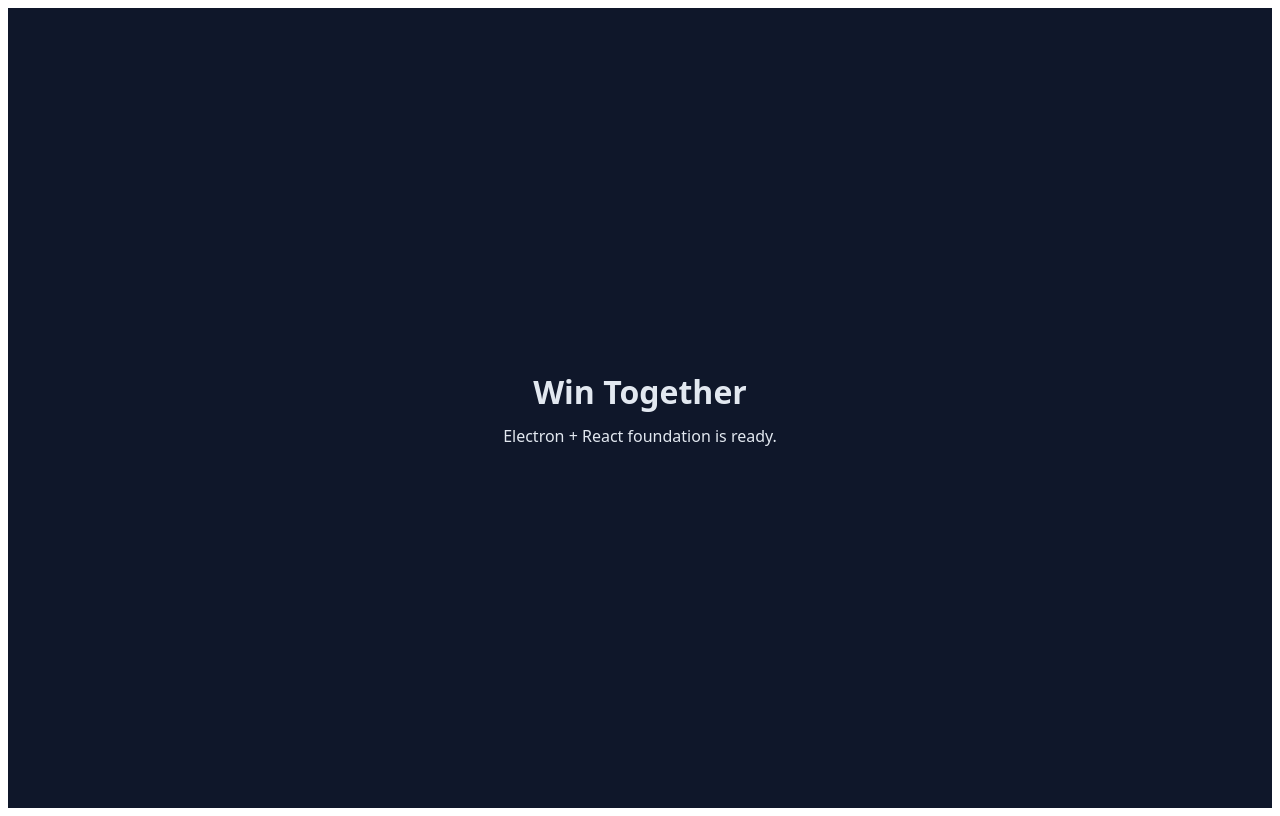
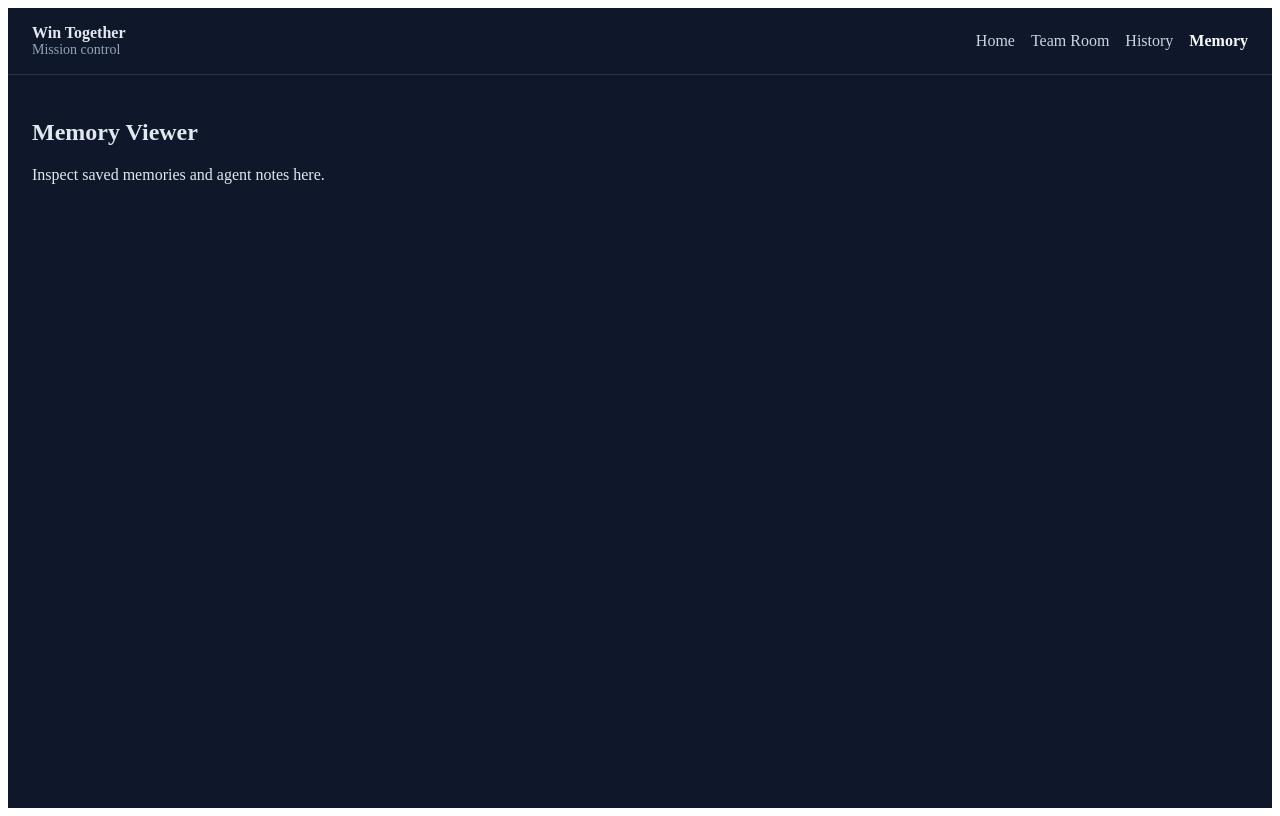
Before and after one commit to Yourset/WinTogether, a React (Vite) app: page /#/memory in a window 1280 px wide. Built offline with nearby package versions, Linux system fonts and the light colour scheme.

Commit message:
feat(renderer): add app shell and route skeleton

```diff
--- a/src/renderer/App.tsx
+++ b/src/renderer/App.tsx
@@ -1,19 +1,21 @@
+import { Navigate, Route, Routes } from "react-router-dom";
+
+import { AppShell } from "./components/layout/AppShell";
+import { HomePage } from "./routes/HomePage";
+import { MemoryViewerPage } from "./routes/MemoryViewerPage";
+import { MissionHistoryPage } from "./routes/MissionHistoryPage";
+import { TeamRoomPage } from "./routes/TeamRoomPage";
+
 export function App() {
   return (
-    <main
-      style={{
-        minHeight: "100vh",
-        display: "grid",
-        placeItems: "center",
-        fontFamily: "system-ui, sans-serif",
-        background: "#0f172a",
-        color: "#e2e8f0",
-      }}
-    >
-      <section style={{ textAlign: "center", padding: "2rem" }}>
-        <h1 style={{ fontSize: "2rem", margin: 0 }}>Win Together</h1>
-        <p style={{ margin: "0.75rem 0 0" }}>Electron + React foundation is ready.</p>
-      </section>
-    </main>
+    <Routes>
+      <Route element={<AppShell />}>
+        <Route index element={<HomePage />} />
+        <Route path="team/:missionId" element={<TeamRoomPage />} />
+        <Route path="history" element={<MissionHistoryPage />} />
+        <Route path="memory" element={<MemoryViewerPage />} />
+        <Route path="*" element={<Navigate replace to="/" />} />
+      </Route>
+    </Routes>
   );
 }
--- /dev/null
+++ b/src/renderer/components/layout/AppShell.tsx
@@ -0,0 +1,54 @@
+import { NavLink, Outlet } from "react-router-dom";
+
+const navLinkStyle = ({ isActive }: { isActive: boolean }) => ({
+  color: isActive ? "#f8fafc" : "#cbd5e1",
+  textDecoration: "none",
+  fontWeight: isActive ? 600 : 400,
+});
+
+export function AppShell() {
+  return (
+    <div
+      style={{
+        minHeight: "100vh",
+        background: "#0f172a",
+        color: "#e2e8f0",
+      }}
+    >
+      <header
+        style={{
+          display: "flex",
+          alignItems: "center",
+          justifyContent: "space-between",
+          gap: "1rem",
+          padding: "1rem 1.5rem",
+          borderBottom: "1px solid rgba(148, 163, 184, 0.2)",
+        }}
+      >
+        <div>
+          <strong>Win Together</strong>
+          <div style={{ fontSize: "0.875rem", color: "#94a3b8" }}>Mission control</div>
+        </div>
+
+        <nav style={{ display: "flex", gap: "1rem", flexWrap: "wrap" }}>
+          <NavLink to="/" style={navLinkStyle} end>
+            Home
+          </NavLink>
+          <NavLink to="/team/demo" style={navLinkStyle}>
+            Team Room
+          </NavLink>
+          <NavLink to="/history" style={navLinkStyle}>
+            History
+          </NavLink>
+          <NavLink to="/memory" style={navLinkStyle}>
+            Memory
+          </NavLink>
+        </nav>
+      </header>
+
+      <main style={{ padding: "1.5rem" }}>
+        <Outlet />
+      </main>
+    </div>
+  );
+}
--- /dev/null
+++ b/src/renderer/routes/HomePage.tsx
@@ -0,0 +1,8 @@
+export function HomePage() {
+  return (
+    <section>
+      <h1>Win Together</h1>
+      <p>Choose a mission to start collaborating.</p>
+    </section>
+  );
+}
--- /dev/null
+++ b/src/renderer/routes/MemoryViewerPage.tsx
@@ -0,0 +1,8 @@
+export function MemoryViewerPage() {
+  return (
+    <section>
+      <h1>Memory Viewer</h1>
+      <p>Inspect saved memories and agent notes here.</p>
+    </section>
+  );
+}
--- /dev/null
+++ b/src/renderer/routes/MissionHistoryPage.tsx
@@ -0,0 +1,8 @@
+export function MissionHistoryPage() {
+  return (
+    <section>
+      <h1>Mission History</h1>
+      <p>Review past missions and outcomes here.</p>
+    </section>
+  );
+}
--- /dev/null
+++ b/src/renderer/routes/TeamRoomPage.tsx
@@ -0,0 +1,8 @@
+export function TeamRoomPage() {
+  return (
+    <section>
+      <h1>Team Room</h1>
+      <p>This is the shared workspace for the mission.</p>
+    </section>
+  );
+}
```
Also changed, not shown: src/renderer/store/appStore.ts (added, +11 -0 lines), 1 other file (tests, documents, lock files or other folders).
